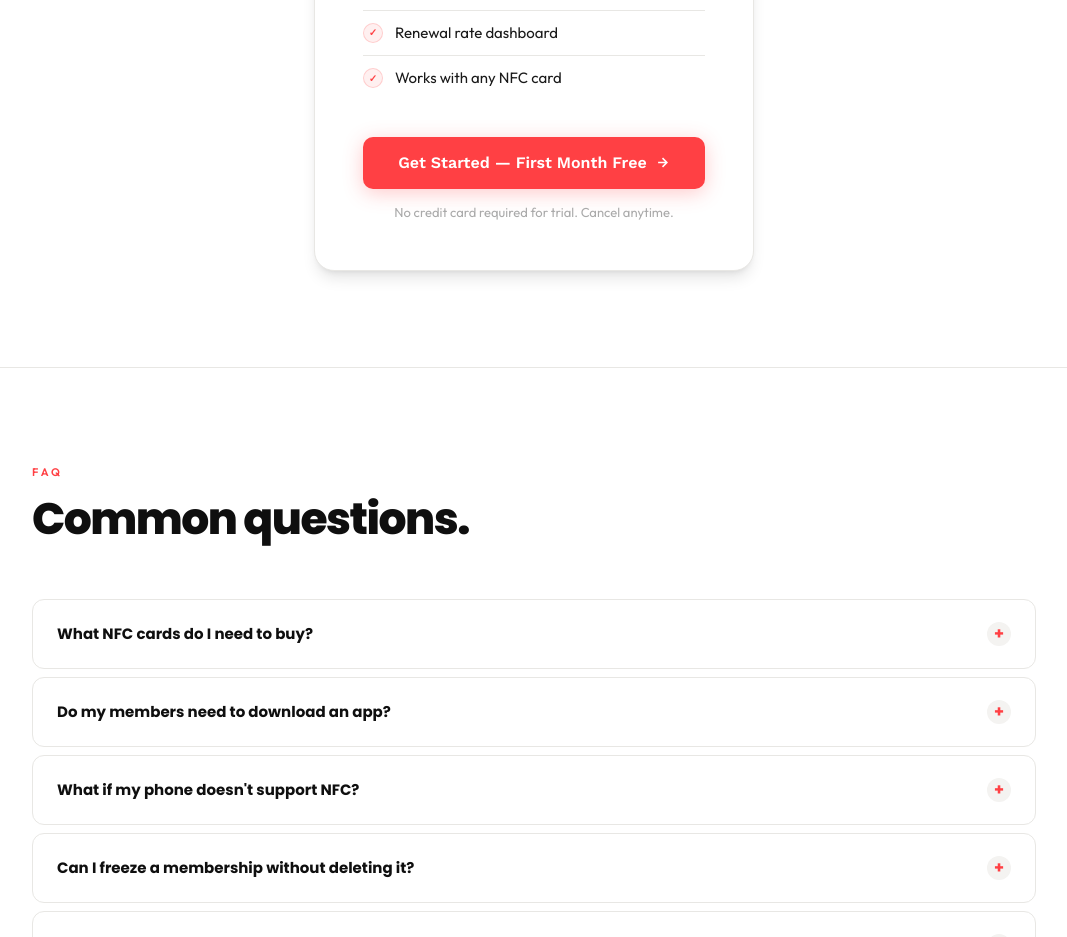
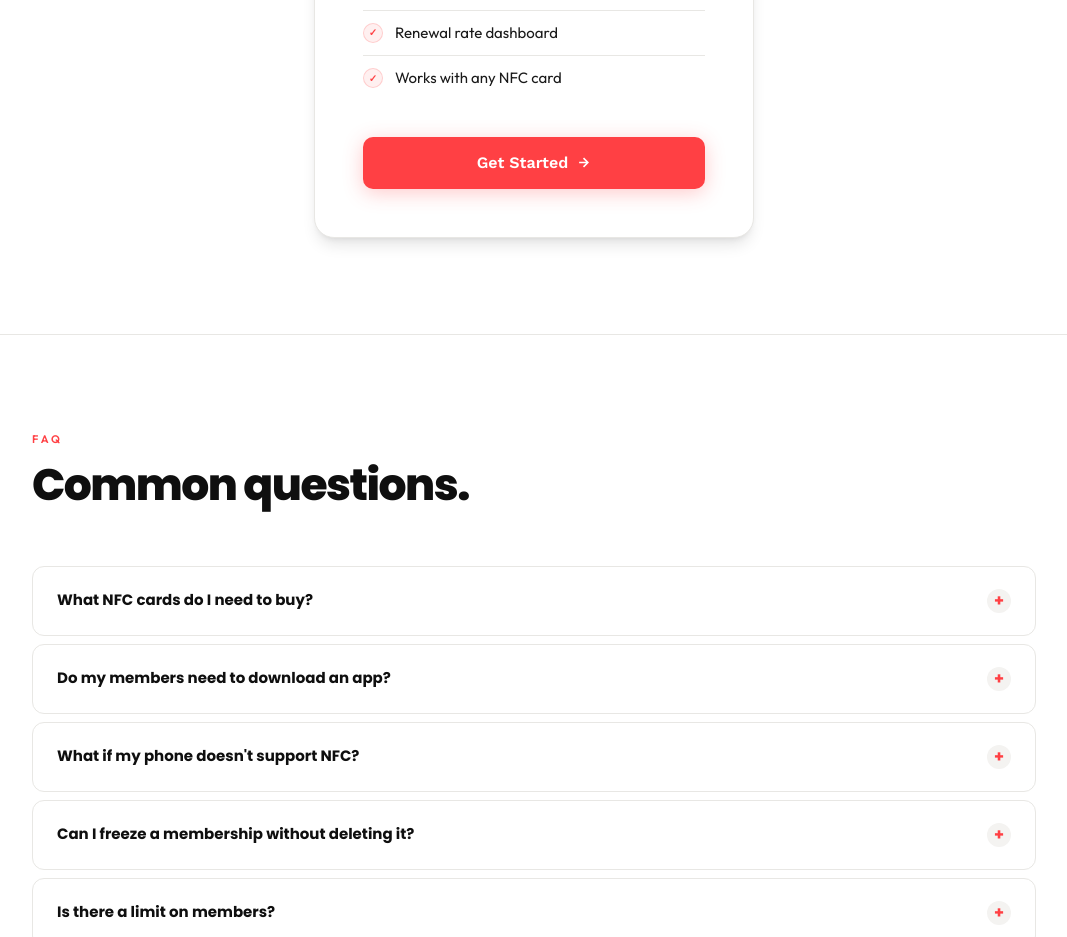
Before and after one commit to umerfaisal1/taply-landing, a website built with Vite: page index.html in a window 1280 px wide. Shown: the part 3400-4337 px from the top of the page, without its empty margins (106-1173 px from the left). Built offline with nearby package versions, Linux system fonts and the light colour scheme.

Commit message:
changed something

```diff
--- a/index.html
+++ b/index.html
@@ -1341,12 +1341,12 @@
           <li><span class="check">✓</span> Works with any NFC card</li>
         </ul>
         <a href="#" class="btn-primary" style="width:100%; justify-content:center; font-size:16px; padding:14px;">
-          Get Started — First Month Free
+          Get Started
           <svg width="15" height="15" viewBox="0 0 24 24" fill="none" stroke="currentColor" stroke-width="2.5">
             <path d="M5 12h14M12 5l7 7-7 7" />
           </svg>
         </a>
-        <p class="pricing-note">No credit card required for trial. Cancel anytime.</p>
+
       </div>
     </div>
   </section>
```
